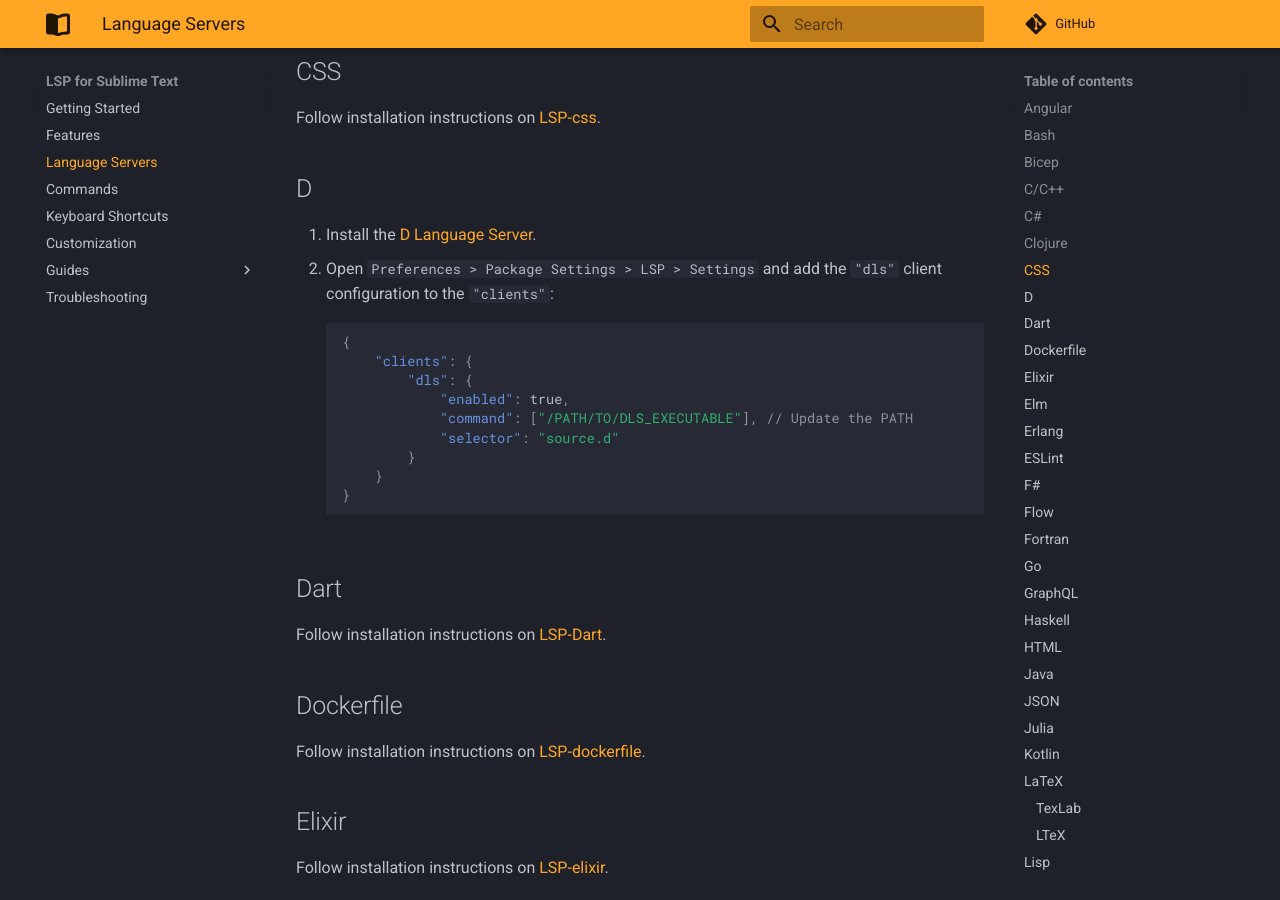
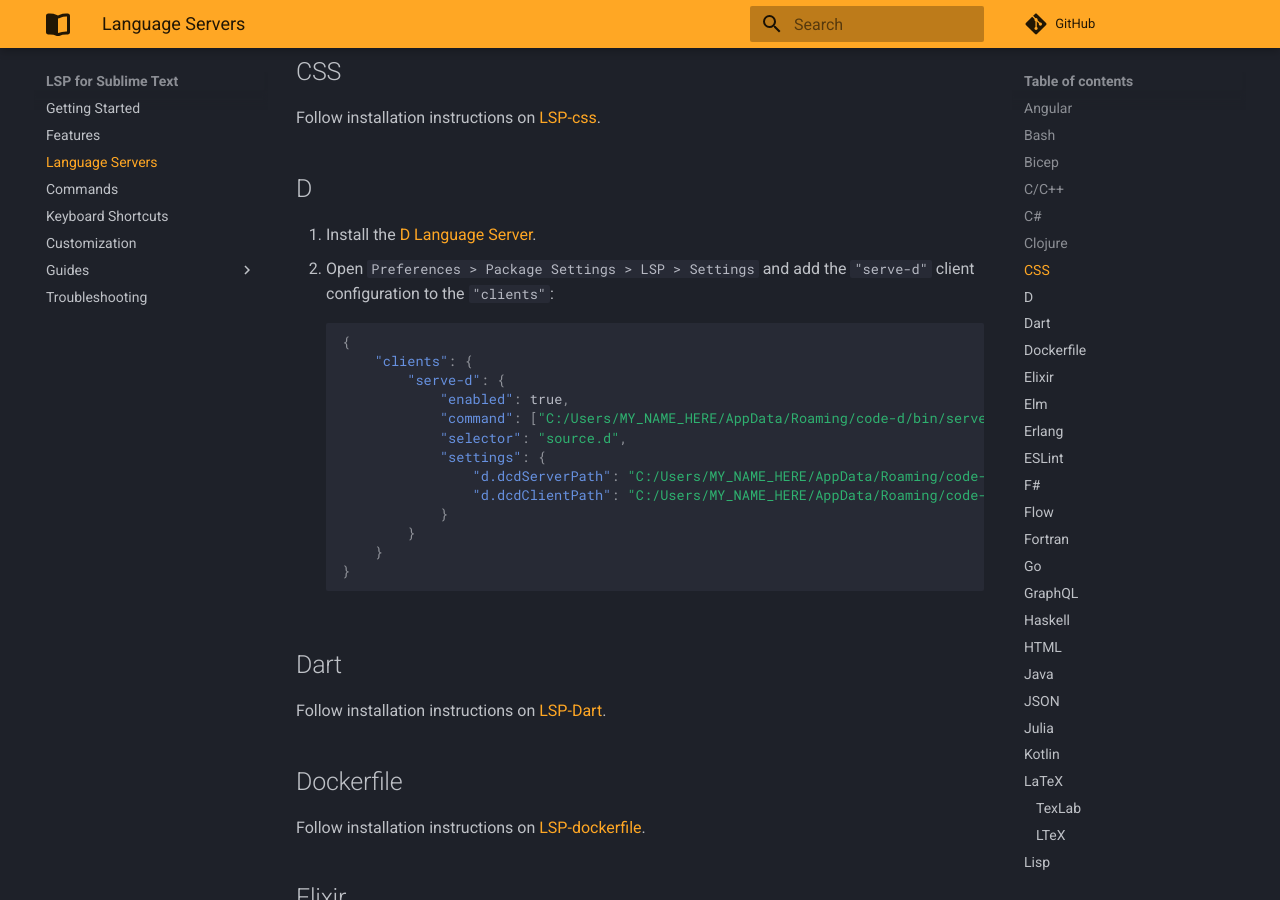
Before and after one commit to sublimelsp/LSP, an MkDocs documentation site: the page built from docs/src/language_servers.md, in a window 1280 px wide and 900 px high, scrolled down 1615 px. Built offline with MkDocs 1.6.1 and Material for MkDocs 9.7.7, drawn with Linux system fonts in a browser that asks for light colours; comment, search, counter and statistics services are not loaded.

Commit message:
[D] dls is not maintained anymore, serve-d took over

````diff
--- a/docs/src/language_servers.md
+++ b/docs/src/language_servers.md
@@ -60,18 +60,22 @@
 
 ## D
 
-1. Install the [D Language Server](https://github.com/d-language-server/dls#installation).
-2. Open `Preferences > Package Settings > LSP > Settings` and add the `"dls"` client configuration to the `"clients"`:
+1. Install the [D Language Server](https://github.com/Pure-D/serve-d#installation).
+2. Open `Preferences > Package Settings > LSP > Settings` and add the `"serve-d"` client configuration to the `"clients"`:
 
     ```json
     {
-        "clients": {
-            "dls": {
-                "enabled": true,
-                "command": ["/PATH/TO/DLS_EXECUTABLE"], // Update the PATH
-                "selector": "source.d"
-            }
-        }
+    	"clients": {
+    		"serve-d": {
+    			"enabled": true,
+    			"command": ["C:/Users/MY_NAME_HERE/AppData/Roaming/code-d/bin/serve-d.exe"],
+    			"selector": "source.d",
+    			"settings": {
+    				"d.dcdServerPath": "C:/Users/MY_NAME_HERE/AppData/Roaming/code-d/bin/dcd-server.exe",
+	    			"d.dcdClientPath": "C:/Users/MY_NAME_HERE/AppData/Roaming/code-d/bin/dcd-client.exe",
+    			}
+    		}
+    	}
     }
     ```
 
````
